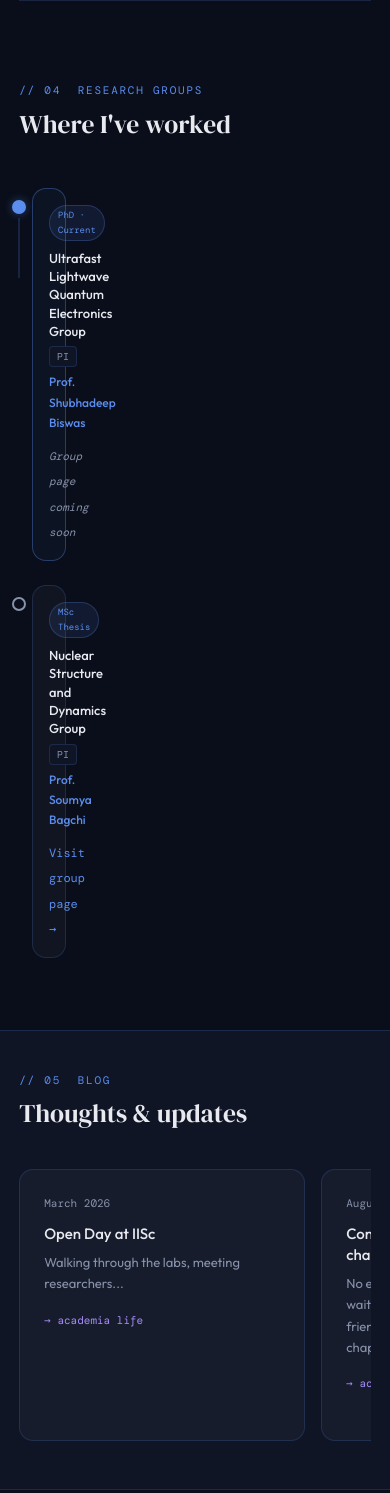
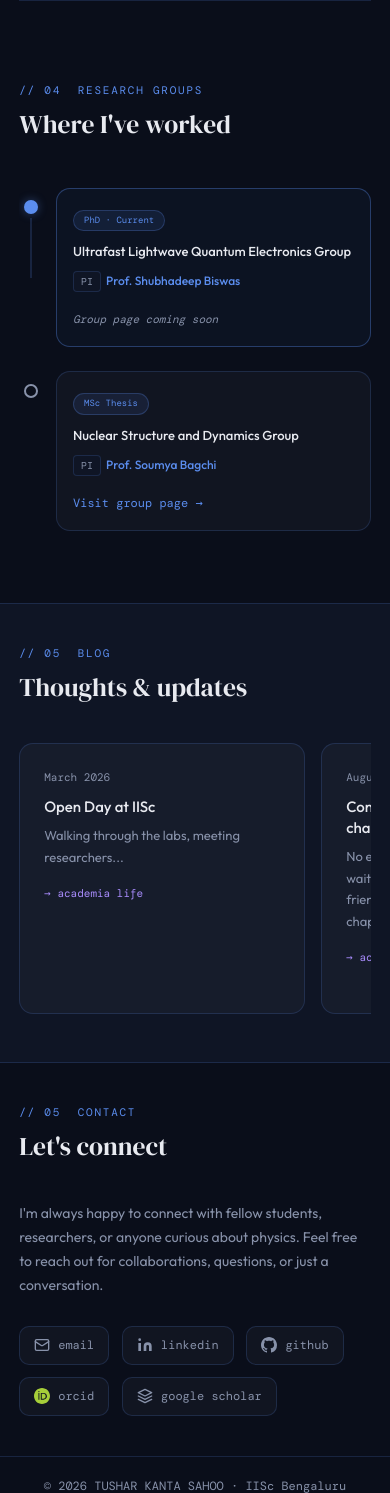
Before and after one commit to Tushar-035/portfolio, a Flask app: page / in a window 390 px wide. Shown: the part 2512-4005 px from the top of the page. Run offline with Flask 3, Linux system fonts and the light colour scheme; some web fonts are replaced.

Commit message:
fixed timeline mobile

```diff
--- a/static/css/style.css
+++ b/static/css/style.css
@@ -556,49 +556,61 @@ footer {
     grid-template-columns: 1fr;
   }
 
-  /* TIMELINE */
+/* TIMELINE */
+  .timeline {
+    overflow: hidden !important;
+    width: 100% !important;
+  }
   .tl-item {
-    grid-template-columns: 0px 24px 1fr;
+    display: flex !important;
+    flex-direction: row !important;
+    gap: 0.8rem !important;
+    width: 100% !important;
+    overflow: hidden !important;
   }
   .tl-left {
-    display: none;
+    display: none !important;
   }
   .tl-center {
-    padding-top: 0.8rem;
+    flex-shrink: 0 !important;
+    padding-top: 0.8rem !important;
+    width: 24px !important;
   }
   .tl-right {
-    padding: 0 0 1.5rem 0.8rem;
+    flex: 1 !important;
+    min-width: 0 !important;
+    padding: 0 0 1.5rem 0 !important;
+    overflow: hidden !important;
   }
   .tl-card {
-    padding: 1rem;
+    width: 100% !important;
+    box-sizing: border-box !important;
+    overflow: hidden !important;
+    padding: 1rem !important;
   }
   .tl-group-name {
-    font-size: 13px;
-    line-height: 1.4;
-    margin-bottom: 0.4rem;
+    font-size: 13px !important;
+    line-height: 1.5 !important;
+    word-break: break-word !important;
+    white-space: normal !important;
+  }
+  .tl-pi {
+    flex-wrap: wrap !important;
+    gap: 5px !important;
+  }
+  .tl-pi-name {
+    font-size: 12px !important;
+    word-break: break-word !important;
+  }
+  .tl-work {
+    font-size: 12px !important;
+    word-break: break-word !important;
   }
   .tl-badge {
-    font-size: 9px;
-    padding: 2px 8px;
-    margin-bottom: 0.5rem;
-  }
-  .tl-pi {
-    flex-wrap: wrap;
-    gap: 5px;
-    margin-bottom: 0.4rem;
-  }
-  .tl-pi-name {
-    font-size: 12px;
-  }
-  .tl-work {
-    font-size: 12px;
-    margin-bottom: 0.5rem;
+    font-size: 9px !important;
   }
   .tl-link-muted {
-    font-size: 11px;
-  }
-  .tl-period {
-    font-size: 10px;
+    font-size: 11px !important;
   }
 
   /* BLOG CAROUSEL */
```
